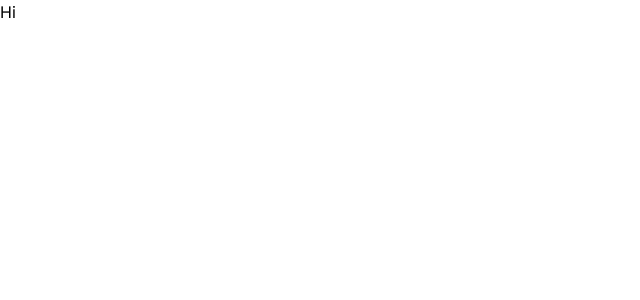
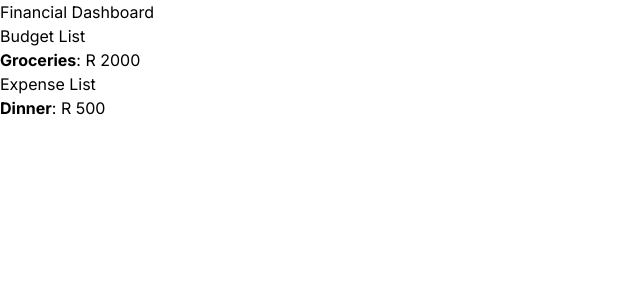
Before and after one commit to Ubaton/expense-tracker, a Next.js app: page / in a window 1280 px wide. Shown: the top 300 px of the page, without its empty margins (0-640 px from the left). Built offline with nearby package versions, Linux system fonts and the light colour scheme.

Commit message:
0.0.3 Main project Functionality.

```diff
--- a/src/app/page.tsx
+++ b/src/app/page.tsx
@@ -1,7 +1,10 @@
-import BudgetForm from "@/components/Budget/BudgetForm";
-import BudgetList from "@/components/Budget/BudgetList";
+import Dashboard from "@/views/Dashboard";
 import Image from "next/image";
 
 export default function Home() {
-  return <div>Hi</div>;
+  return (
+    <div>
+      <Dashboard />
+    </div>
+  );
 }
--- a/src/components/Budget/BudgetList.tsx
+++ b/src/components/Budget/BudgetList.tsx
@@ -11,7 +11,7 @@ const BudgetList: React.FC<BudgetListProps> = ({ budgets }) => {
       <ul>
         {budgets.map((budget, index) => (
           <li key={index}>
-            <strong>{budget.category}</strong>: ${budget.amount}
+            <strong>{budget.category}</strong>: R {budget.amount}
           </li>
         ))}
       </ul>
--- a/src/components/Expenses/ExpenseList.tsx
+++ b/src/components/Expenses/ExpenseList.tsx
@@ -11,7 +11,7 @@ const ExpeneseList: React.FC<ExpenseListProps> = ({ expenses }) => {
       <ul>
         {expenses.map((expense, index) => (
           <li key={index}>
-            <strong>{expense.description}</strong>: ${expense.amount}
+            <strong>{expense.description}</strong>: R {expense.amount}
           </li>
         ))}
       </ul>
--- /dev/null
+++ b/src/views/Dashboard.tsx
@@ -0,0 +1,18 @@
+import BudgetList from "@/components/Budget/BudgetList";
+import ExpenseList from "@/components/Expenses/ExpenseList";
+import React from "react";
+
+const Dashboard: React.FC = () => {
+  const budgets = [{ category: "Groceries", amount: 2000 }];
+  const expenses = [{ description: "Dinner", amount: 500 }];
+
+  return (
+    <div>
+      <h1>Financial Dashboard</h1>
+      <BudgetList budgets={budgets} />
+      <ExpenseList expenses={expenses} />
+    </div>
+  );
+};
+
+export default Dashboard;
```
Also changed, not shown: src/utils/helpers.ts (added, +29 -0 lines).
